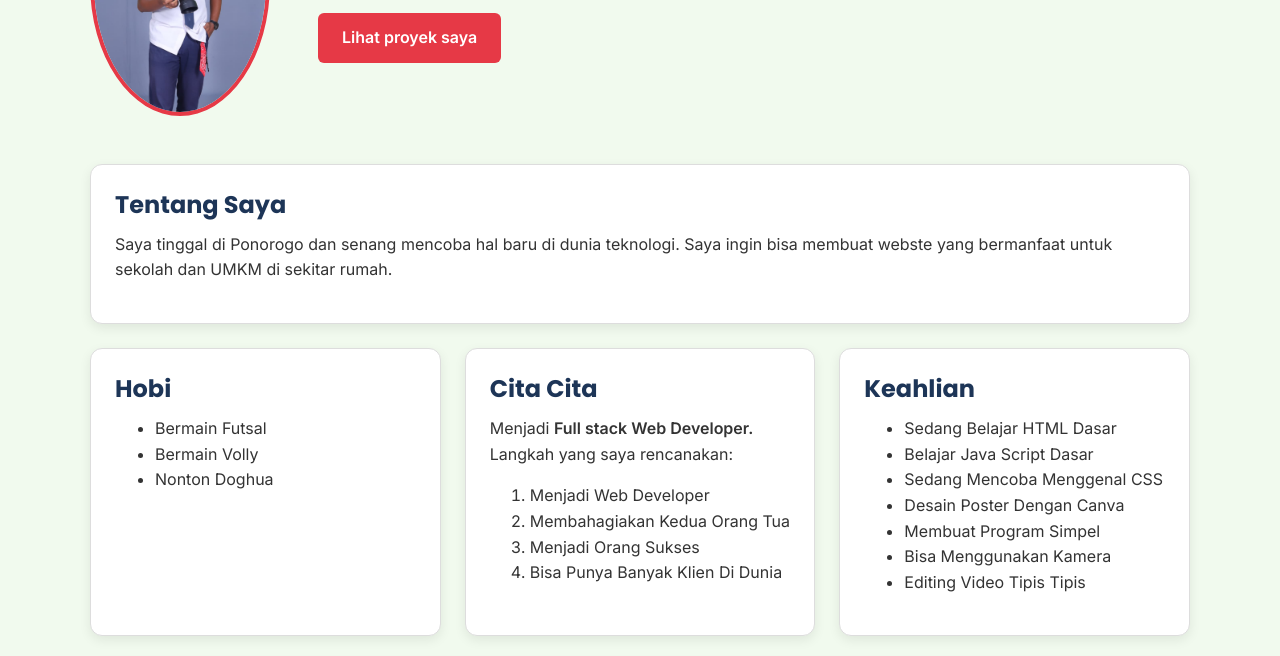
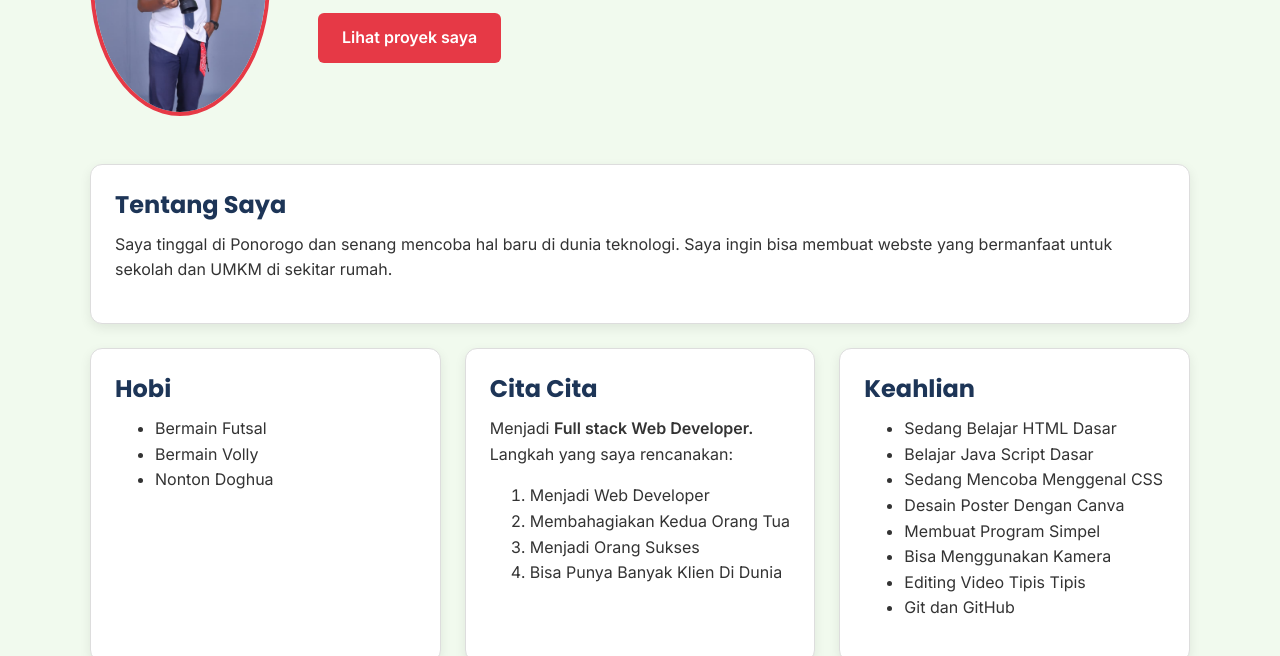
Before and after one commit to rngga0510-commits/Portofolio, a plain HTML site: page modul 5/index.html in a window 1280 px wide. Shown: the part 296-952 px from the top of the page. Drawn offline with Linux system fonts and the light colour scheme.

Commit message:
feat:tambah keahlian git dan GitHub

```diff
--- a/modul 5/index.html
+++ b/modul 5/index.html
@@ -87,6 +87,7 @@
               <li>Membuat Program Simpel</li>
               <li>Bisa Menggunakan Kamera</li>
               <li>Editing Video Tipis Tipis</li>
+              <li>Git dan GitHub</li>
             </ul>
           </section>
         </div>
```
